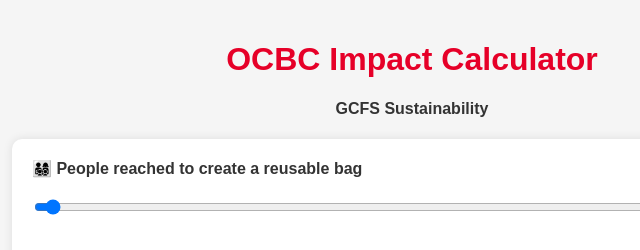
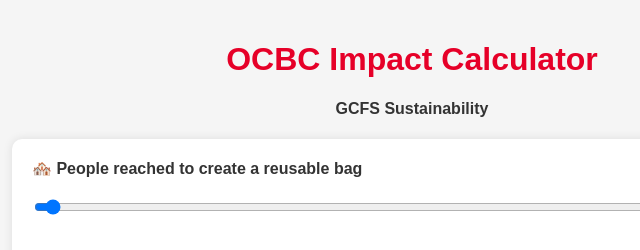
Before and after one commit to Sustainablewealth/thatchan, a plain HTML site: page index.html in a window 1280 px wide. Shown: the top 250 px of the page, 228-868 px from the left. Drawn offline with Linux system fonts and the light colour scheme.

Commit message:
Update index.html

```diff
--- a/index.html
+++ b/index.html
@@ -32,7 +32,7 @@
         <form id="impactForm">
             <div class="input-group">
                 <div class="input-group-container">
-                    <label for="participantsSlider">👨‍👩‍👧‍👦 People reached to create a reusable bag</label>
+                    <label for="participantsSlider">🏘️ People reached to create a reusable bag</label>
                     <input type="range" id="participantsSlider" name="participantsSlider" min="0" max="5000" value="0" oninput="updateSliderValue('participantsSlider', 'participantsTooltip', 'participantsValue')" onmouseover="showTooltip('participantsTooltip')" onmouseout="hideTooltip('participantsTooltip')">
                     <span class="tooltip" id="participantsTooltip">0</span>
                 </div>
```
